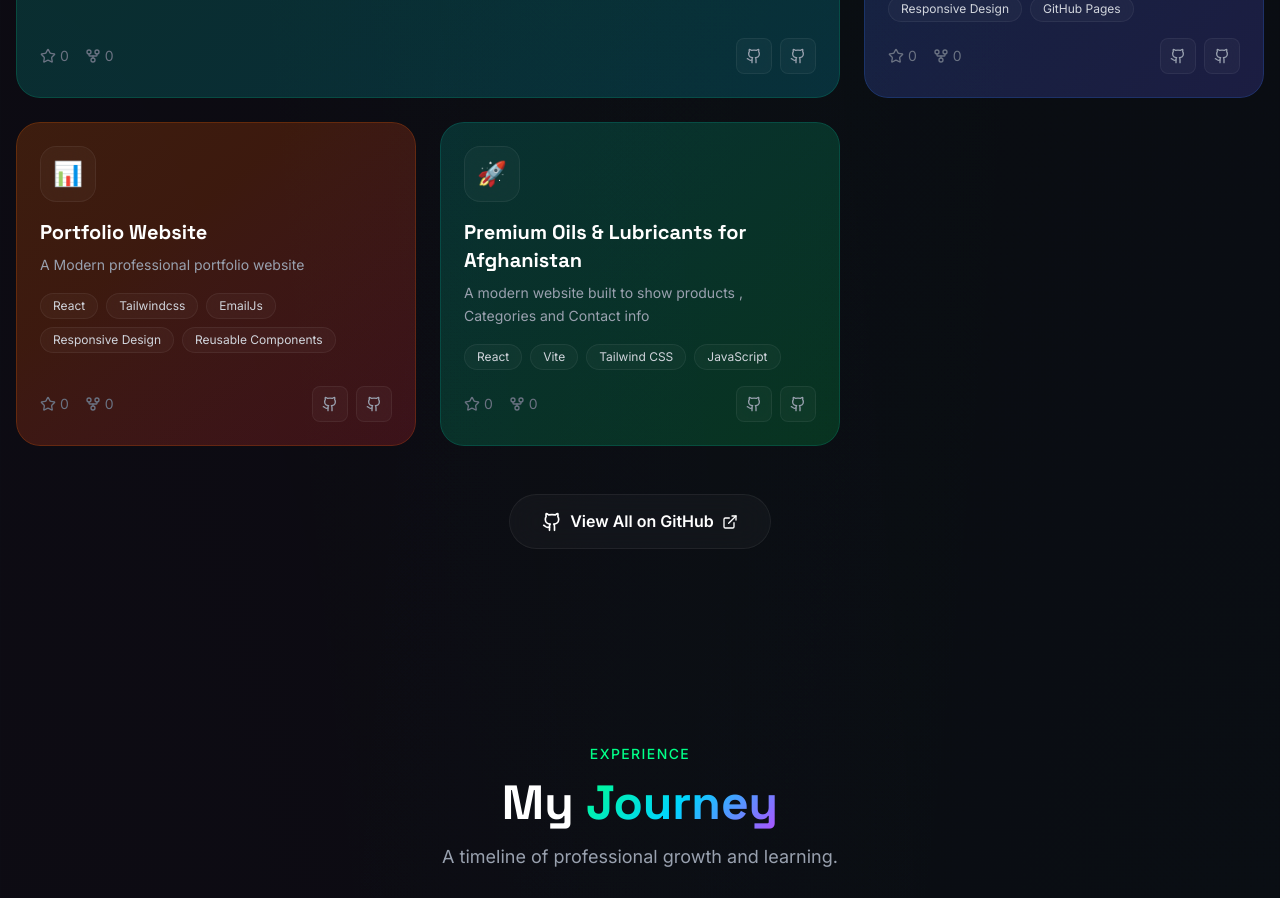
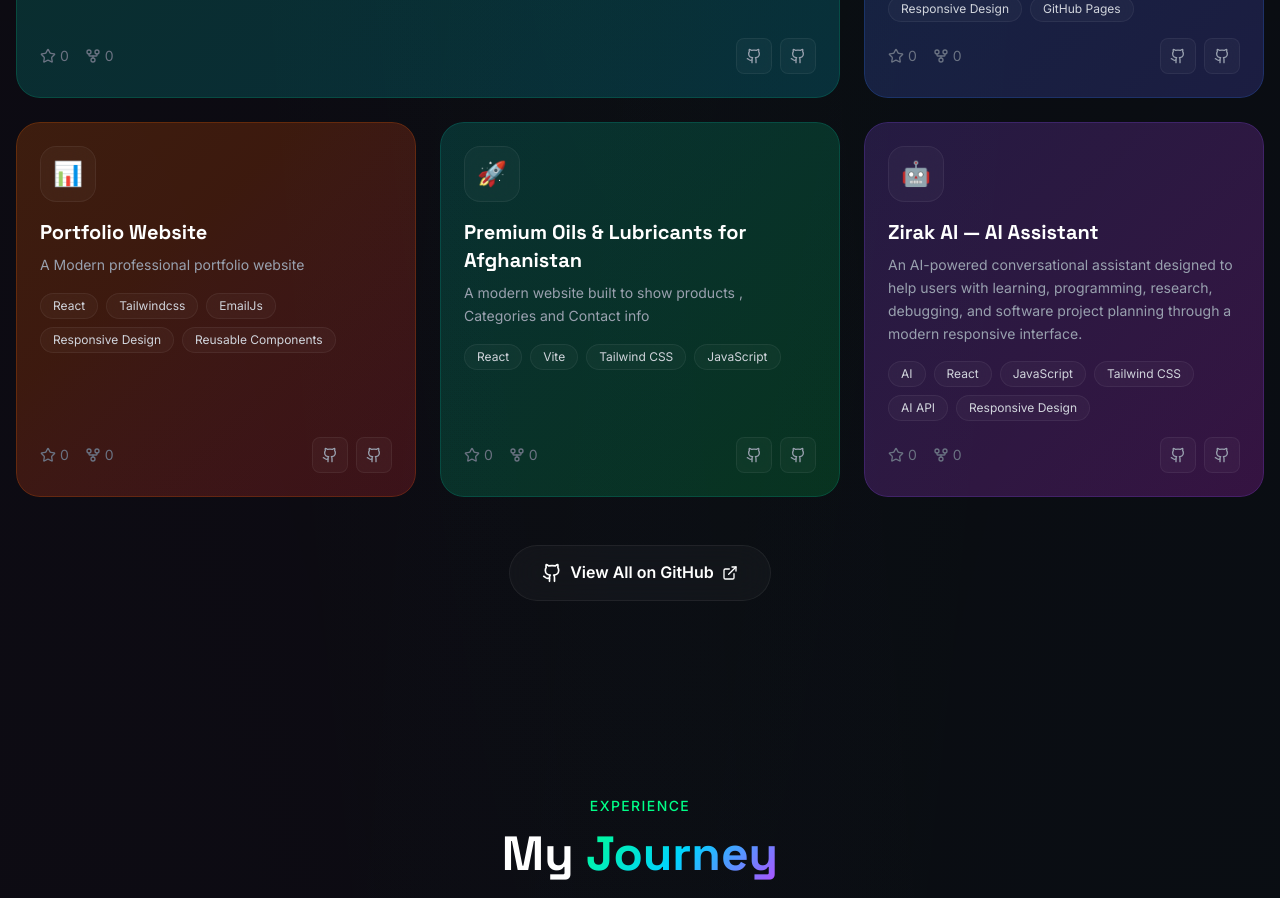
Before and after one commit to Haifz-Ahmad-Shirzad/HafizPortfolioWebsite, a React (Vite) app: page / in a window 1280 px wide. Shown: the part 4380-5278 px from the top of the page. Built offline with nearby package versions, Linux system fonts and the light colour scheme.

Commit message:
add: project added Zirak AI

```diff
--- a/src/components/Projects.jsx
+++ b/src/components/Projects.jsx
@@ -90,6 +90,29 @@ const projects = [
     color: "from-teal-500/20 to-green-500/20",
     borderColor: "border-teal-500/20",
     icon: "🚀",
+  },
+  {
+    title: "Zirak AI — AI Assistant",
+    description:
+      "An AI-powered conversational assistant designed to help users with learning, programming, research, debugging, and software project planning through a modern responsive interface.",
+    tags: [
+      "AI",
+      "React",
+      "JavaScript",
+      "Tailwind CSS",
+      "AI API",
+      "Responsive Design",
+    ],
+    github: null,
+    live: "https://zirak-ai.b12sites.com/",
+    stats: {
+      stars: 0,
+      forks: 0,
+    },
+    featured: true,
+    color: "from-violet-500/20 to-fuchsia-500/20",
+    borderColor: "border-violet-500/20",
+    icon: "🤖",
   },
 ];
 
```
